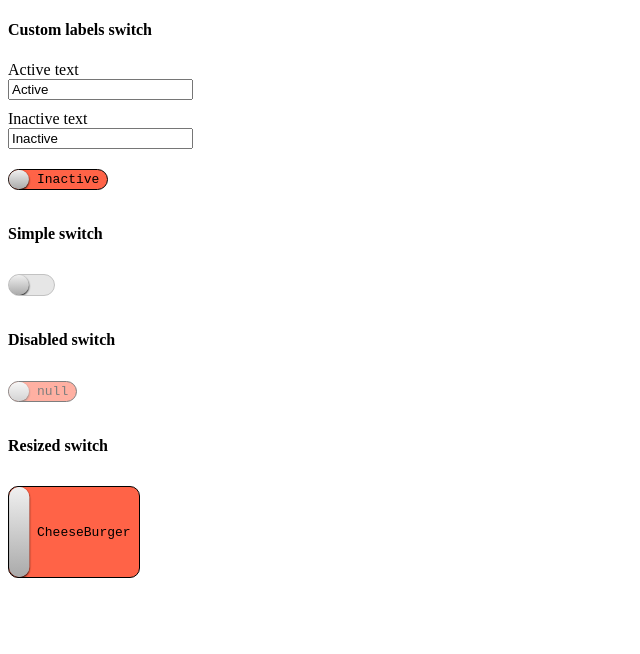
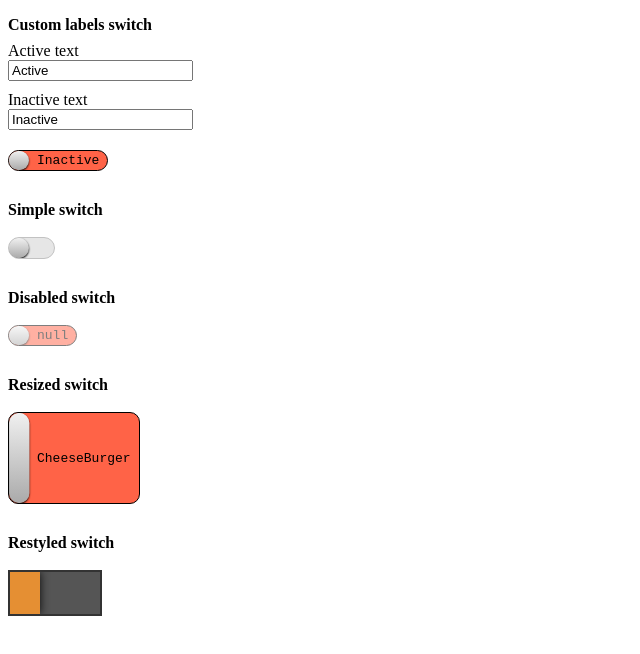
Before and after one commit to x-tag/switch, a website: page demo/index.html in a window 1280 px wide. Shown: the whole page, without its empty margins (0-640 px from the left). Drawn offline with Linux system fonts and the light colour scheme.

Commit message:
make it possible to style x-switches to an arbitrary width

```diff
--- a/demo/index.html
+++ b/demo/index.html
@@ -12,6 +12,10 @@
     <script type="text/javascript" src="../src/switch.js"></script>
 
     <style type="text/css">
+
+      h4 {
+        margin: 1rem 0 0.5rem 0;
+      }
 
       label {
         display: block;
@@ -71,8 +75,25 @@
         height: 90px;
       }
 
-      #resize-demo .x-switch-background {
+      #styled {
+        border-color: #333;
+        border-width: 2px;
+        border-radius: 0;
+        font-family: sans-serif;
+        color: #999;
+        width: 90px;
+        height: 42px;
+      }
 
+      #styled .x-switch-knob {
+        border-radius: 0;
+        width: 30px;
+        background: #e58f33;
+        box-shadow: 0px 0px 10px rgba(0, 0, 0, 0.9);
+      }
+
+      #styled, #styled[checked], #styled .x-switch-background {
+        background: #555;
       }
     </style>
   </head>
@@ -95,6 +116,9 @@
 
     <h4>Resized switch</h4>
     <x-switch id="resize-demo" onText="Pizza" offText="CheeseBurger"></x-switch>
+
+    <h4>Restyled switch</h4>
+    <x-switch id="styled" onText="" offText=""></x-switch>
 
   </body>
 
--- a/src/switch.css
+++ b/src/switch.css
@@ -13,8 +13,8 @@ x-switch[disabled] {
 }
 
 x-switch > div {
-	display: table;
 	overflow: hidden;
+    height: 100%;
 }
 
 x-switch > div > div {
```
